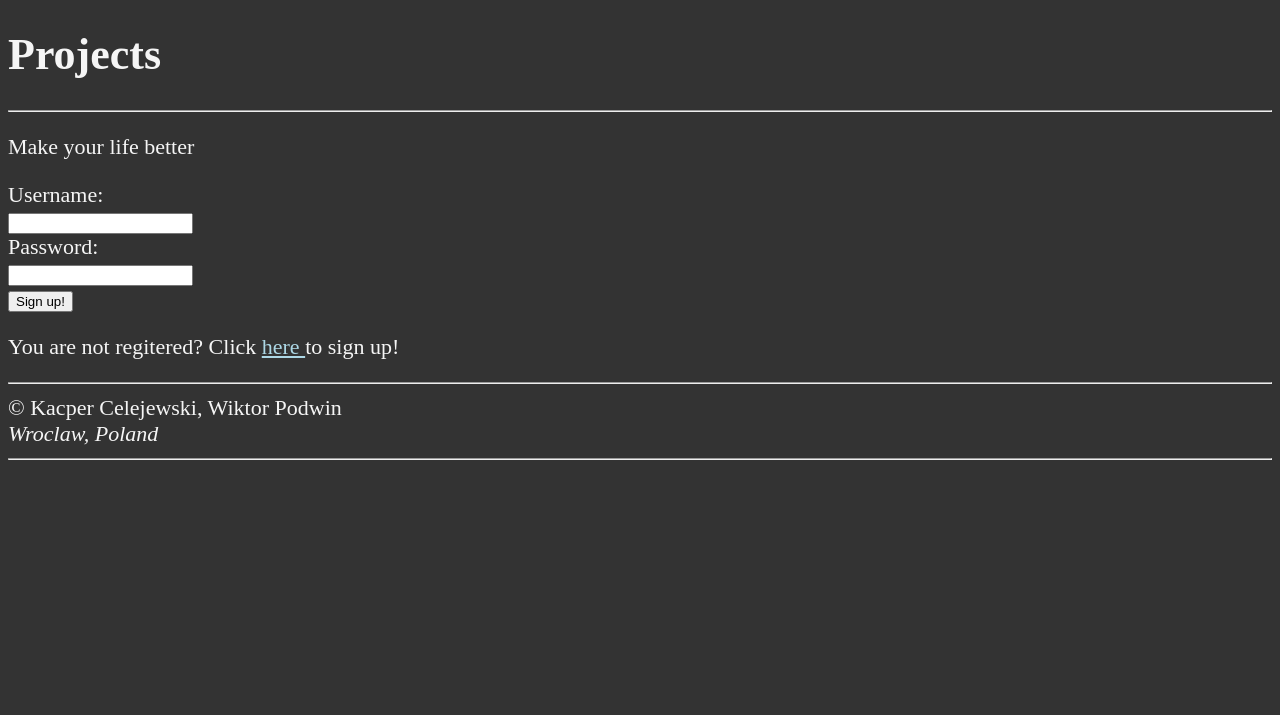
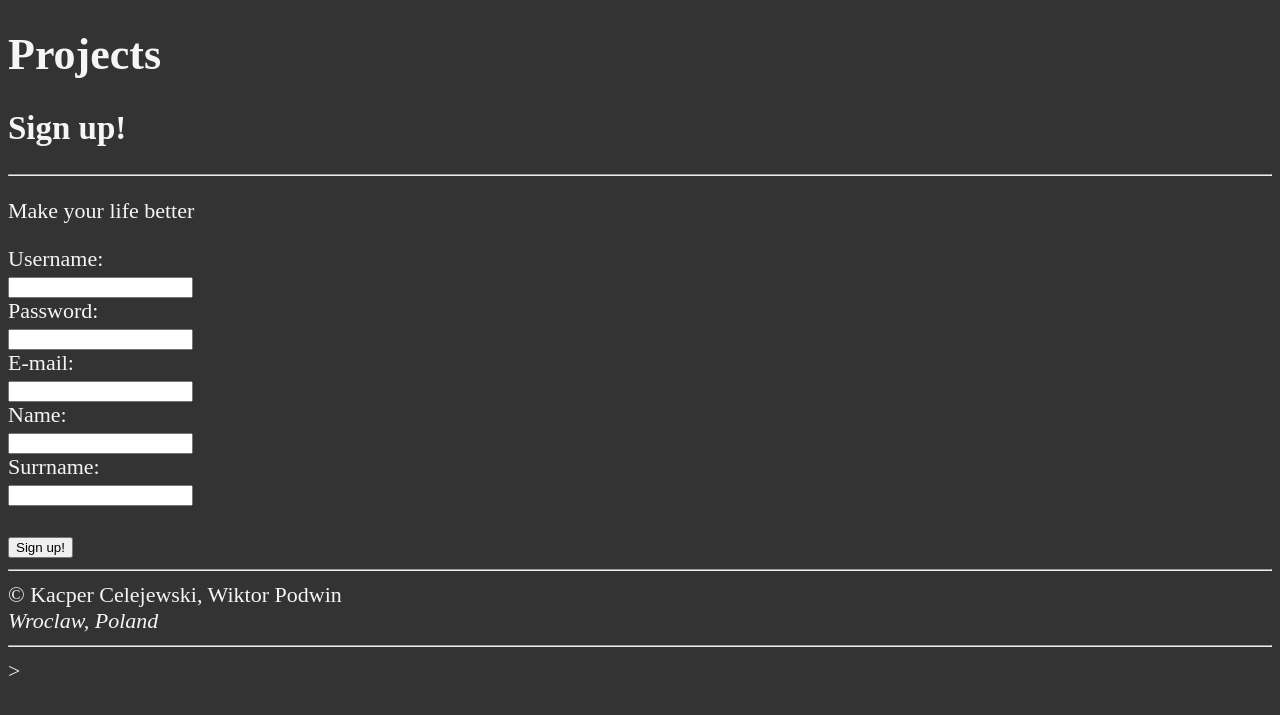
Before and after one commit to KacperCelejewski/project_app, a Flask app: page /register in a window 1280 px wide. Shown: the top 715 px of the page. Run offline with Flask 3, Linux system fonts and the light colour scheme; parts of the project's set-up code (start-up, migrations or seed data) failed here and were passed over.

Commit message:
register html updated+class to database created

```diff
--- a/src/app.py
+++ b/src/app.py
@@ -1,11 +1,31 @@
 from flask import Flask, render_template
+from flask_sqlalchemy import SQLAlchemy
+
 
 app = Flask(__name__)
 
+app.config["SQLALCHEMY_DATABASE_URI"] = "sqlite:///users.db"
+db = SQLAlchemy(app)
+
+
+class User(db.Model):
+    ID = db.Column(db.Integer(), primary_key=True)
+    name = db.Column(db.String(length=40), nulable=False)
+    surrname = db.Column(db.String(length=40), nulable=False, unique=True)
+    email = db.Column(db.String(length=40), nulable=False, unique=True)
+    username = db.Column(db.String(length=40), nulable=False, unique=True)
+    password = db.Column(db.String(length=40), nulable=False, unique=True)
+    ID = db.Column
+
+
+@app.route("/home")
+def Home_Page():
+    return render_template("home_page.html")
+
 
 @app.route("/")
-def Home_Page():
-    return render_template("home_page.html")
+def login_page():
+    return render_template("login_page.html")
 
 
 @app.route("/register")
--- /dev/null
+++ b/src/templates/base.html
@@ -0,0 +1,36 @@
+<!DOCTYPE html>
+<html lang="en">
+
+<head>
+    <meta charset="UTF-8">
+    <meta name="author" content="Kacper Celejewski & Wiktor Podwin">
+    <meta name="description" content="........">
+
+    <title>
+        {% block title %}
+
+        {% endblock %}
+    </title>
+
+</head>
+
+<body>
+    {% block con %}
+
+    {% endblock %}
+    <hr/>
+    &copy;&nbsp;Kacper Celejewski, Wiktor Podwin
+    <address>Wroclaw, Poland</address>
+    <hr/>
+</body>
+><style>html{
+    font-size:  22px;
+    background-color: #333;
+    color: whitesmoke;
+}
+
+a{
+    color:#ADD8E6;
+}
+</style>
+</html>
--- a/src/templates/home_page.html
+++ b/src/templates/home_page.html
@@ -1,41 +1,11 @@
-<!DOCTYPE html>
-<html lang="en">
+{% extends 'base.html' %}
+{% block title %}
+Home Page
+{% endblock %}
+    {% block con %}
+    Home page
+    {% endblock %}
 
-<head>
-    <meta charset="UTF-8">
-    <meta name="author" content="Kacper Celejewski & Wiktor Podwin">
-    <meta name="description" content="........">
-
-    <title>
-        {% block title %}
-
-        {% endblock %}
-    </title>
-
-<link rel="stylesheet" href= "main.css" type="text/css">
-</head>
-
-<body>
-    <h1> Projects</h1>
-    <hr>
-    <p>Make your life better</p>
-    <label for="username">Username: </label>
-    <br>
-    <input type="text" id="username" name="username"><br>
-    <label for="password">Password: </label><br>
-    <input type="text" id="password" name="password"><br>
-    {% block button %}
-    <button>
-
-        Login
-
-    </button>
-    {% endblock %}
-    <p>You are not regitered? Click <a href=""> here </a> to sign up! </p>
-    <hr/>
-    &copy;&nbsp;Kacper Celejewski, Wiktor Podwin
-    <address>Wroclaw, Poland</address>
-    <hr/>
 </body>
 
 </html>
--- a/src/templates/main.css
+++ /dev/null
@@ -1,11 +0,0 @@
-
-html{
-    font-size:  22px;
-}
-body{
-    background-color: #333;
-    color: whitesmoke;
-}
-a{
-    color:#ADD8E6
-}
--- a/src/templates/register.html
+++ b/src/templates/register.html
@@ -1,9 +1,32 @@
-{% extends 'home_page.html' %}
+{% extends 'base.html' %}
 {% block title %}
     Sign up!
 {% endblock %}
-{% block button %}
-    <button>
-    Sign up!
-    </button>
+{% block con %}
+<h1> Projects</h1>
+<h2>Sign up!</h2>
+<hr>
+<p>Make your life better</p>
+<label for="username">Username: </label>
+<br>
+<input type="text" id="username" name="username"><br>
+
+<label for="password">Password: </label><br>
+<input type="text" id="Password" name="Password"><br>
+
+<label for="E-mail">E-mail: </label>
+<br>
+<input type="text" id="E-mail" name="E-mail"><br>
+
+<label for="name">Name: </label><br>
+<input type="text" id="name" name="name"><br>
+
+
+<label for="surrname">Surrname: </label><br>
+<input type="text" id="surrname" name="surrname"><br>
+
+<br>
+<button>
+Sign up!
+</button>
 {% endblock %}
```
Also changed, not shown: src/templates/login_page.html (added, +23 -0 lines).
